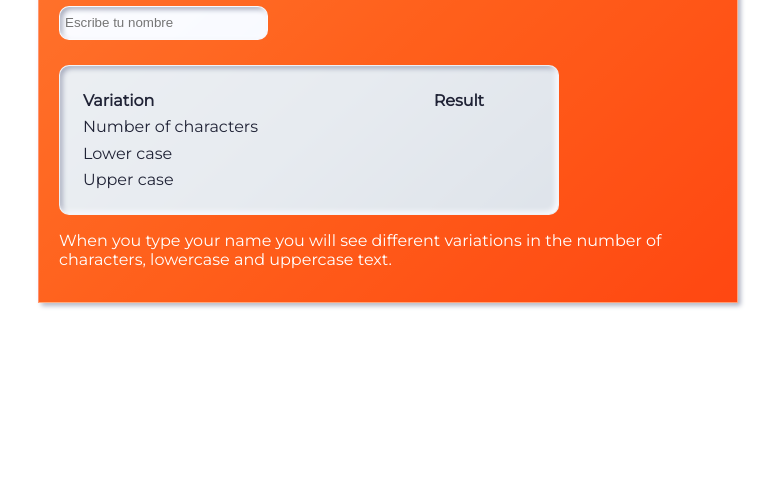
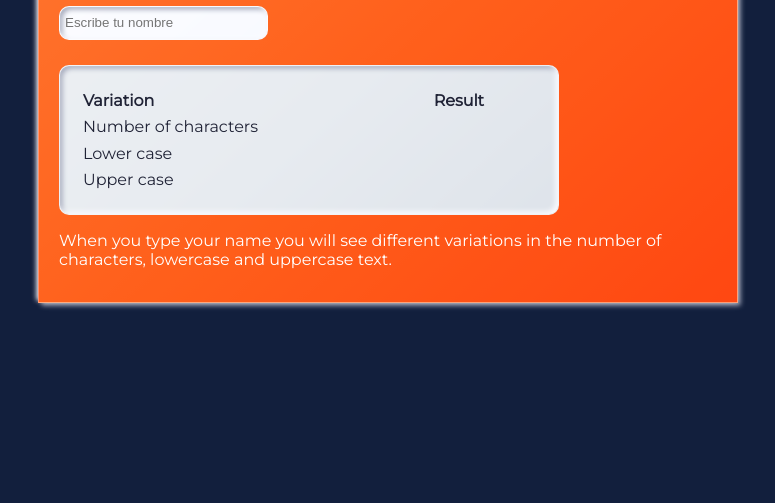
Before and after one commit to jshc27/NamVar, a plain HTML site: page index.html in a window 1280 px wide. Shown: the part 305-808 px from the top of the page, without its empty margins (252-1027 px from the left). Drawn offline with Linux system fonts and the light colour scheme.

Commit message:
adding changes: background-Styles

```diff
--- a/style.css
+++ b/style.css
@@ -24,6 +24,7 @@ body {
     height: 100%;
     font-family: 'Montserrat', sans-serif;
     color:  rgb(32, 35, 54);
+    background-color: #121f3d;
 
 }
 
```
